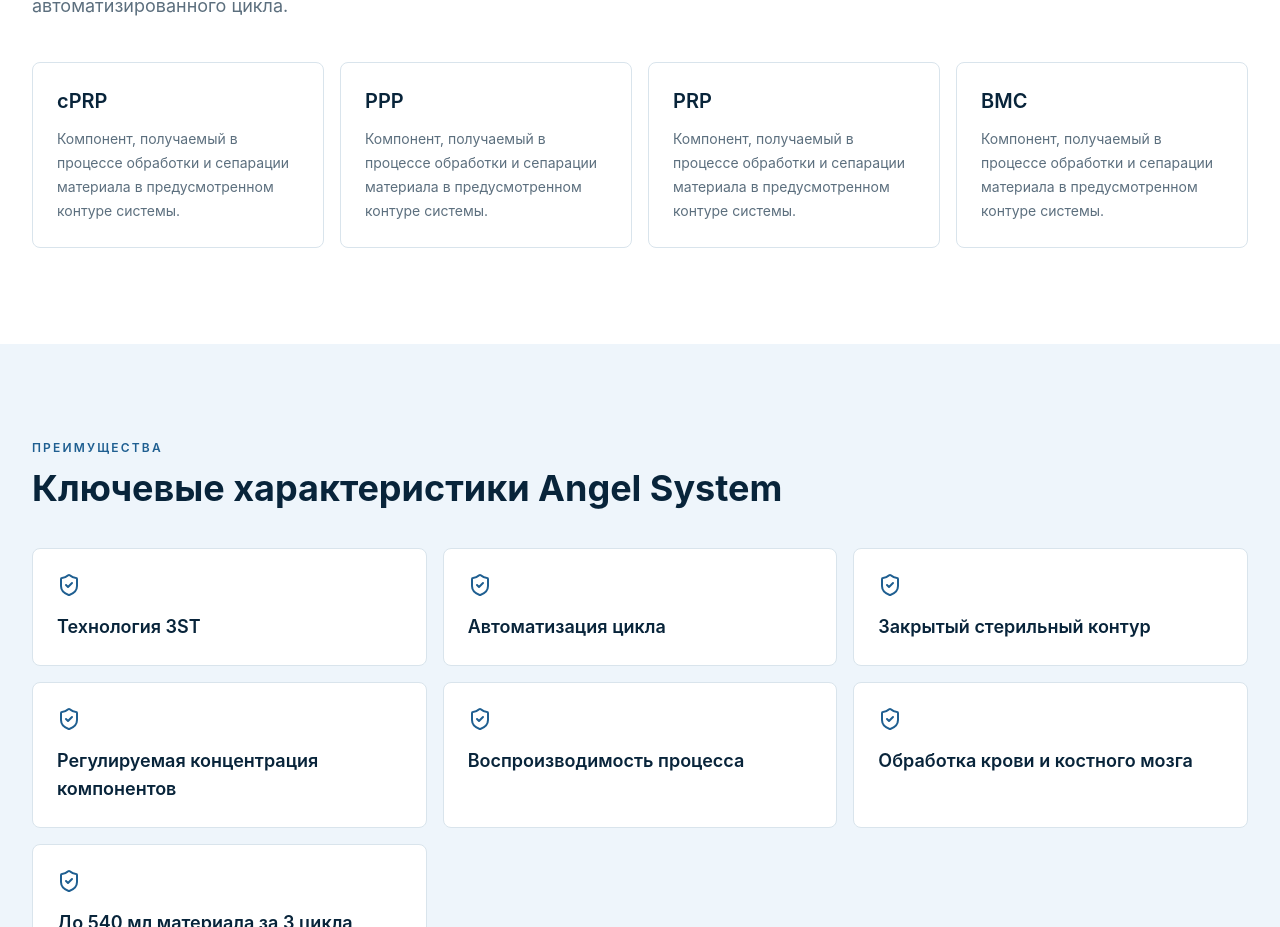
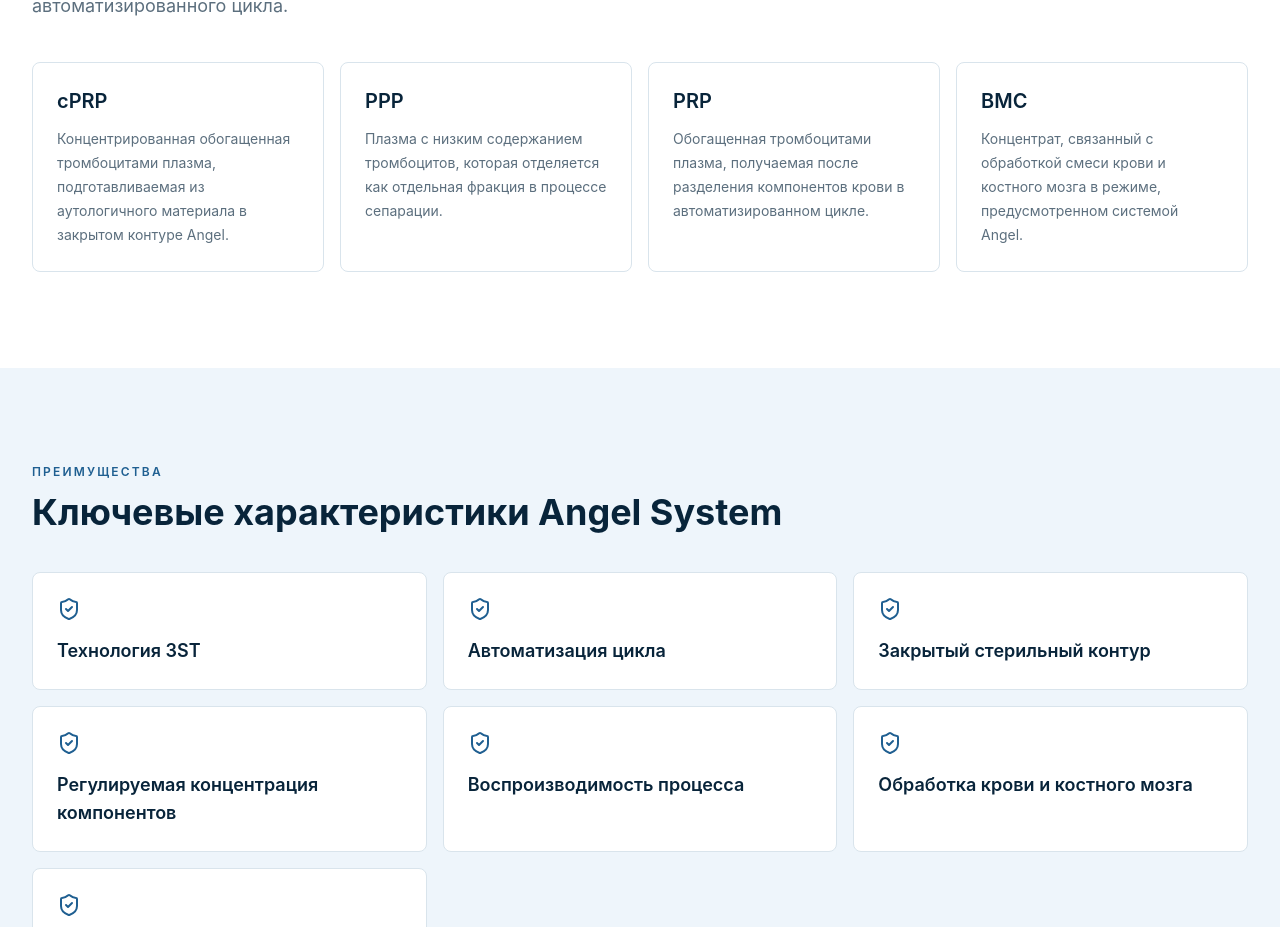
Before and after one commit to ingaklimova88-blip/prp-system-site, a React (Vite) app: page / in a window 1280 px wide. Shown: the part 1494-2421 px from the top of the page. Built offline with nearby package versions, Linux system fonts and the light colour scheme.

Commit message:
differentiate component descriptions

```diff
--- a/src/App.tsx
+++ b/src/App.tsx
@@ -40,6 +40,25 @@ const steps = [
   ['Загрузка в набор', 'Материал поступает в одноразовый стерильный контур обработки Angel.'],
   ['Автоматический цикл', 'Система выполняет сепарацию с использованием сенсорного контроля компонентов.'],
   ['Получение компонентов', 'Доступны фракции PRP, PPP, RBC и BMC в предусмотренных контурах сбора.'],
+];
+
+const components = [
+  {
+    term: 'cPRP',
+    text: 'Концентрированная обогащенная тромбоцитами плазма, подготавливаемая из аутологичного материала в закрытом контуре Angel.',
+  },
+  {
+    term: 'PPP',
+    text: 'Плазма с низким содержанием тромбоцитов, которая отделяется как отдельная фракция в процессе сепарации.',
+  },
+  {
+    term: 'PRP',
+    text: 'Обогащенная тромбоцитами плазма, получаемая после разделения компонентов крови в автоматизированном цикле.',
+  },
+  {
+    term: 'BMC',
+    text: 'Концентрат, связанный с обработкой смеси крови и костного мозга в режиме, предусмотренном системой Angel.',
+  },
 ];
 
 const faq = [
@@ -341,11 +360,11 @@ function HomePage() {
             </p>
           </div>
           <div className="mt-10 grid gap-4 md:grid-cols-2 lg:grid-cols-4">
-            {['cPRP', 'PPP', 'PRP', 'BMC'].map((term) => (
-              <article key={term} className="rounded-lg border border-line p-6">
-                <h3 className="text-xl font-semibold text-navy-900">{term}</h3>
+            {components.map((item) => (
+              <article key={item.term} className="rounded-lg border border-line p-6">
+                <h3 className="text-xl font-semibold text-navy-900">{item.term}</h3>
                 <p className="mt-3 text-sm leading-6 text-steel">
-                  Компонент, получаемый в процессе обработки и сепарации материала в предусмотренном контуре системы.
+                  {item.text}
                 </p>
               </article>
             ))}
```
